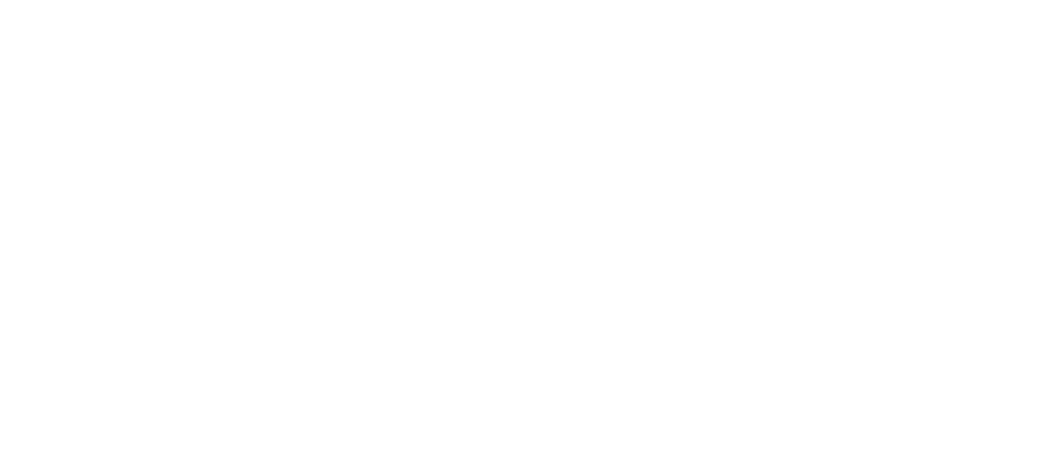
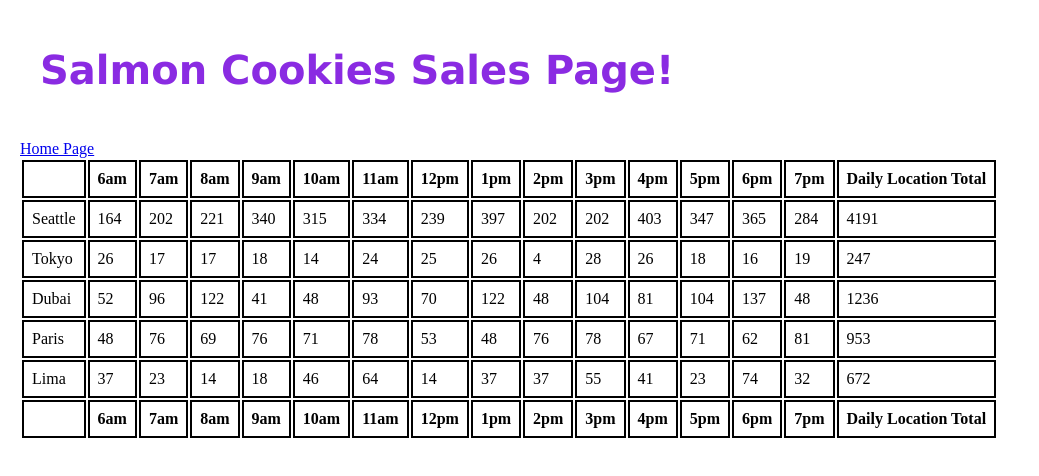
Before and after one commit to Skewwl/lab-06, a plain HTML site: page sales.html in a window 1280 px wide. Shown: the whole page, without its empty margins (0-1039 px from the left). Drawn offline with Linux system fonts and the light colour scheme.

Commit message:
add sales page and header

```diff
--- a/css/style.css
+++ b/css/style.css
@@ -12,6 +12,11 @@ h1{
     color: blueviolet;
 }
 
+th {
+    padding: 8px;
+    border: 2px solid black;
+}
+
 td {
     padding: 8px;
     border: 2px solid black;
--- a/index.html
+++ b/index.html
@@ -7,15 +7,18 @@
     <link rel="stylesheet" href="./css/reset.css">
     <link rel="stylesheet" href="./css/style.css">
 
-    <title>Salmon-Cookies-Rhett</title>
+    <title>Salmon-Cookies-Home</title>
 </head>
 <body>
     <header>
-      <h1>Salmon Cookies!</h1>
+      <h1>Salmon Cookies Home Page!</h1>
+      <nav>
+        <a href="sales.html">Sales Page</a>
+      </nav>
     </header>
     <main>
         <table>
-            <tbody id="allStoreLocations">
+            <tbody>
 
 
             </tbody>
@@ -24,6 +27,6 @@
     <footer>
 
     </footer>
-    <script src="./js/app2.js"></script>
+    <script ></script>
 </body>
 </html>
--- a/js/app2.js
+++ b/js/app2.js
@@ -99,6 +99,121 @@ CityData.prototype.renderData = function () {
     row1.appendChild(cell16);
 };
 
+//create & render table header
+let tableHeaderData = [' ', '6am', '7am', '8am', '9am', '10am', '11am', '12pm', '1pm', '2pm', '3pm', '4pm', '5pm', '6pm', '7pm', 'Daily Location Total'];
+
+function renderTHead () {
+    let tHeadElement = document.getElementById('allStoreLocations');
+    let row1 = document.createElement('tr');
+    let cell1 = document.createElement('th');
+    let cell2 = document.createElement('th');
+    let cell3 = document.createElement('th');
+    let cell4 = document.createElement('th');
+    let cell5 = document.createElement('th');
+    let cell6 = document.createElement('th');
+    let cell7 = document.createElement('th');
+    let cell8 = document.createElement('th');
+    let cell9 = document.createElement('th');
+    let cell10 = document.createElement('th');
+    let cell11 = document.createElement('th');
+    let cell12 = document.createElement('th');
+    let cell13 = document.createElement('th');
+    let cell14 = document.createElement('th');
+    let cell15 = document.createElement('th');
+    let cell16 = document.createElement('th');
+    cell1.innerHTML = tableHeaderData[0];
+    cell2.innerHTML = tableHeaderData[1];
+    cell3.innerHTML = tableHeaderData[2];
+    cell4.innerHTML = tableHeaderData[3];
+    cell5.innerHTML = tableHeaderData[4];
+    cell6.innerHTML = tableHeaderData[5];
+    cell7.innerHTML = tableHeaderData[6];
+    cell8.innerHTML = tableHeaderData[7];
+    cell9.innerHTML = tableHeaderData[8];
+    cell10.innerHTML = tableHeaderData[9];
+    cell11.innerHTML = tableHeaderData[10];
+    cell12.innerHTML = tableHeaderData[11];
+    cell13.innerHTML = tableHeaderData[12];
+    cell14.innerHTML = tableHeaderData[13];
+    cell15.innerHTML = tableHeaderData[14];
+    cell16.innerHTML = tableHeaderData[15];
+    tHeadElement.appendChild(row1);
+    row1.appendChild(cell1);
+    row1.appendChild(cell2);
+    row1.appendChild(cell3);
+    row1.appendChild(cell4);
+    row1.appendChild(cell5);
+    row1.appendChild(cell6);
+    row1.appendChild(cell7);
+    row1.appendChild(cell8);
+    row1.appendChild(cell9);
+    row1.appendChild(cell10);
+    row1.appendChild(cell11);
+    row1.appendChild(cell12);
+    row1.appendChild(cell13);
+    row1.appendChild(cell14);
+    row1.appendChild(cell15);
+    row1.appendChild(cell16);
+};
+
+//create & render table header
+let tableFooterData = [' ', '6am', '7am', '8am', '9am', '10am', '11am', '12pm', '1pm', '2pm', '3pm', '4pm', '5pm', '6pm', '7pm', 'Daily Location Total'];
+
+function renderTFoot () {
+    let tFootElement = document.getElementById('allStoreLocations');
+    let row1 = document.createElement('tr');
+    let cell1 = document.createElement('th');
+    let cell2 = document.createElement('th');
+    let cell3 = document.createElement('th');
+    let cell4 = document.createElement('th');
+    let cell5 = document.createElement('th');
+    let cell6 = document.createElement('th');
+    let cell7 = document.createElement('th');
+    let cell8 = document.createElement('th');
+    let cell9 = document.createElement('th');
+    let cell10 = document.createElement('th');
+    let cell11 = document.createElement('th');
+    let cell12 = document.createElement('th');
+    let cell13 = document.createElement('th');
+    let cell14 = document.createElement('th');
+    let cell15 = document.createElement('th');
+    let cell16 = document.createElement('th');
+    cell1.innerHTML = tableHeaderData[0];
+    cell2.innerHTML = tableHeaderData[1];
+    cell3.innerHTML = tableHeaderData[2];
+    cell4.innerHTML = tableHeaderData[3];
+    cell5.innerHTML = tableHeaderData[4];
+    cell6.innerHTML = tableHeaderData[5];
+    cell7.innerHTML = tableHeaderData[6];
+    cell8.innerHTML = tableHeaderData[7];
+    cell9.innerHTML = tableHeaderData[8];
+    cell10.innerHTML = tableHeaderData[9];
+    cell11.innerHTML = tableHeaderData[10];
+    cell12.innerHTML = tableHeaderData[11];
+    cell13.innerHTML = tableHeaderData[12];
+    cell14.innerHTML = tableHeaderData[13];
+    cell15.innerHTML = tableHeaderData[14];
+    cell16.innerHTML = tableHeaderData[15];
+    tFootElement.appendChild(row1);
+    row1.appendChild(cell1);
+    row1.appendChild(cell2);
+    row1.appendChild(cell3);
+    row1.appendChild(cell4);
+    row1.appendChild(cell5);
+    row1.appendChild(cell6);
+    row1.appendChild(cell7);
+    row1.appendChild(cell8);
+    row1.appendChild(cell9);
+    row1.appendChild(cell10);
+    row1.appendChild(cell11);
+    row1.appendChild(cell12);
+    row1.appendChild(cell13);
+    row1.appendChild(cell14);
+    row1.appendChild(cell15);
+    row1.appendChild(cell16);
+};
+
+//store CityData to array
 allStoreLocations[0] = new CityData('Seattle', 23, 65, 6.3);
 console.log(allStoreLocations[0]);
 
@@ -114,8 +229,15 @@ console.log(allStoreLocations[3]);
 allStoreLocations[4] = new CityData('Lima', 2, 16, 4.6);
 console.log(allStoreLocations[4]);
 
+//render table head
+renderTHead();
+
+//render data to table
 allStoreLocations[0].renderData();
 allStoreLocations[1].renderData();
 allStoreLocations[2].renderData();
 allStoreLocations[3].renderData();
 allStoreLocations[4].renderData();
+
+//render table footer
+renderTFoot();
--- a/sales.html
+++ b/sales.html
@@ -0,0 +1,32 @@
+<!DOCTYPE html>
+<html lang="en">
+<head>
+    <meta charset="UTF-8">
+    <meta http-equiv="X-UA-Compatible" content="IE=edge">
+    <meta name="viewport" content="width=device-width, initial-scale=1.0">
+    <link rel="stylesheet" href="./css/reset.css">
+    <link rel="stylesheet" href="./css/style.css">
+
+    <title>Salmon-Cookies-Sales</title>
+</head>
+<body>
+    <header>
+      <h1>Salmon Cookies Sales Page!</h1>
+      <nav>
+        <a href="index.html">Home Page</a>
+      </nav>
+    </header>
+    <main>
+        <table>
+            <tbody id="allStoreLocations">
+
+
+            </tbody>
+        </table>
+    </main>
+    <footer>
+
+    </footer>
+    <script src="./js/app2.js"></script>
+</body>
+</html>
```
